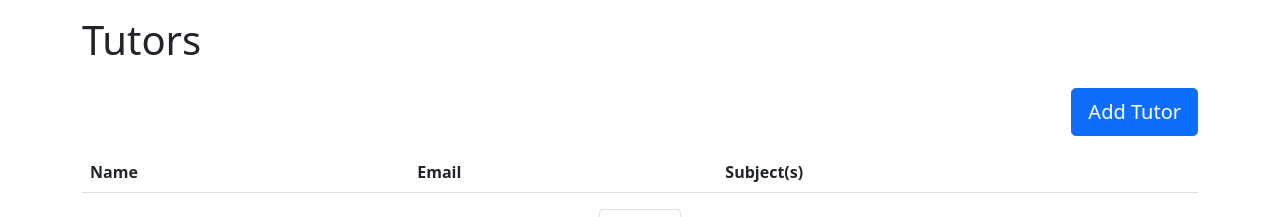
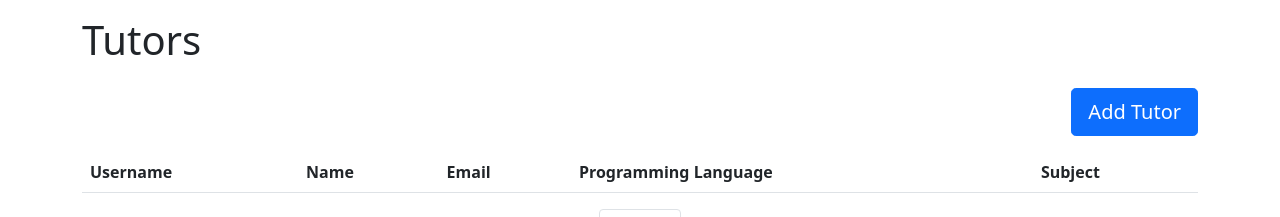
Before and after one commit to Martinnnnnns/SGPYear2, a Django app: template tutorials/templates/admin_tutor_list.html in a window 1280 px wide. Shown: the part 56-273 px from the top of the page. Run offline with Django 3.2, Linux system fonts and the light colour scheme; the template is opened without the code that fills it, so the values that code supplies are empty; some libraries are stand-ins or nearby versions.

Commit message:
Change table headers and, add test files for the admin dashboard and lists

```diff
--- a/tutorials/templates/admin_bookings_list.html
+++ b/tutorials/templates/admin_bookings_list.html
@@ -6,6 +6,8 @@
 {% block table_headers %}
   <th>Student</th>
   <th>Tutor</th>
+  <th>Programming Language</th>
+  <th>Subject</th>
   <th>Date</th>
 {% endblock %}
 
@@ -14,6 +16,7 @@
     <tr>
       <td>{{ booking.first_name }} {{ booking.last_name }}</td>
       <td>{{ booking.first_name }} {{ booking.last_name }}</td>
+      <td></td>
       <td></td>
       <td class="text-end">
         <a href="{% url 'admin_student_list' %}" class="text-primary me-3"><i class="bi bi-calendar-fill" style="font-size: 1.5rem;"></i></a>
--- a/tutorials/templates/admin_student_list.html
+++ b/tutorials/templates/admin_student_list.html
@@ -4,17 +4,17 @@
 {% block add_button_text %}Add Student{% endblock %}
 
 {% block table_headers %}
+  <th>Username</th>
   <th>Name</th>
   <th>Email</th>
-  <th>Subject(s)</th>
 {% endblock %}
 
 {% block table_rows %}
   {% for student in page_obj %}
     <tr>
+      <td>{{ student.username}}</td>
       <td>{{ student.first_name }} {{ student.last_name }}</td>
       <td>{{ student.email }}</td>
-      <td></td>
       <td class="text-end">
         <a href="{% url 'admin_student_list' %}" class="text-primary me-3"><i class="bi bi-calendar-fill" style="font-size: 1.5rem;"></i></a>
         <a href="{% url 'admin_student_list' %}" class="text-primary me-3"><i class="bi bi-file-earmark-text-fill" style="font-size: 1.5rem;"></i></a>
--- a/tutorials/templates/admin_tutor_list.html
+++ b/tutorials/templates/admin_tutor_list.html
@@ -4,16 +4,20 @@
 {% block add_button_text %}Add Tutor{% endblock %}
 
 {% block table_headers %}
+  <th>Username</th>
   <th>Name</th>
   <th>Email</th>
-  <th>Subject(s)</th>
+  <th>Programming Language</th>
+  <th>Subject</th>
 {% endblock %}
 
 {% block table_rows %}
   {% for tutor in page_obj %}
     <tr>
+      <td>{{ tutor.username }}</td>
       <td>{{ tutor.first_name }} {{ student.last_name }}</td>
       <td>{{ tutor.email }}</td>
+      <td></td>
       <td></td>
       <td class="text-end">
         <a href="{% url 'admin_student_list' %}" class="text-primary me-3"><i class="bi bi-calendar-fill" style="font-size: 1.5rem;"></i></a>
```
Also changed, not shown: tutorials/tests/views/test_admin_dashboard.py (added, +36 -0 lines), tutorials/tests/views/test_admin_list_view.py (added, +36 -0 lines).
